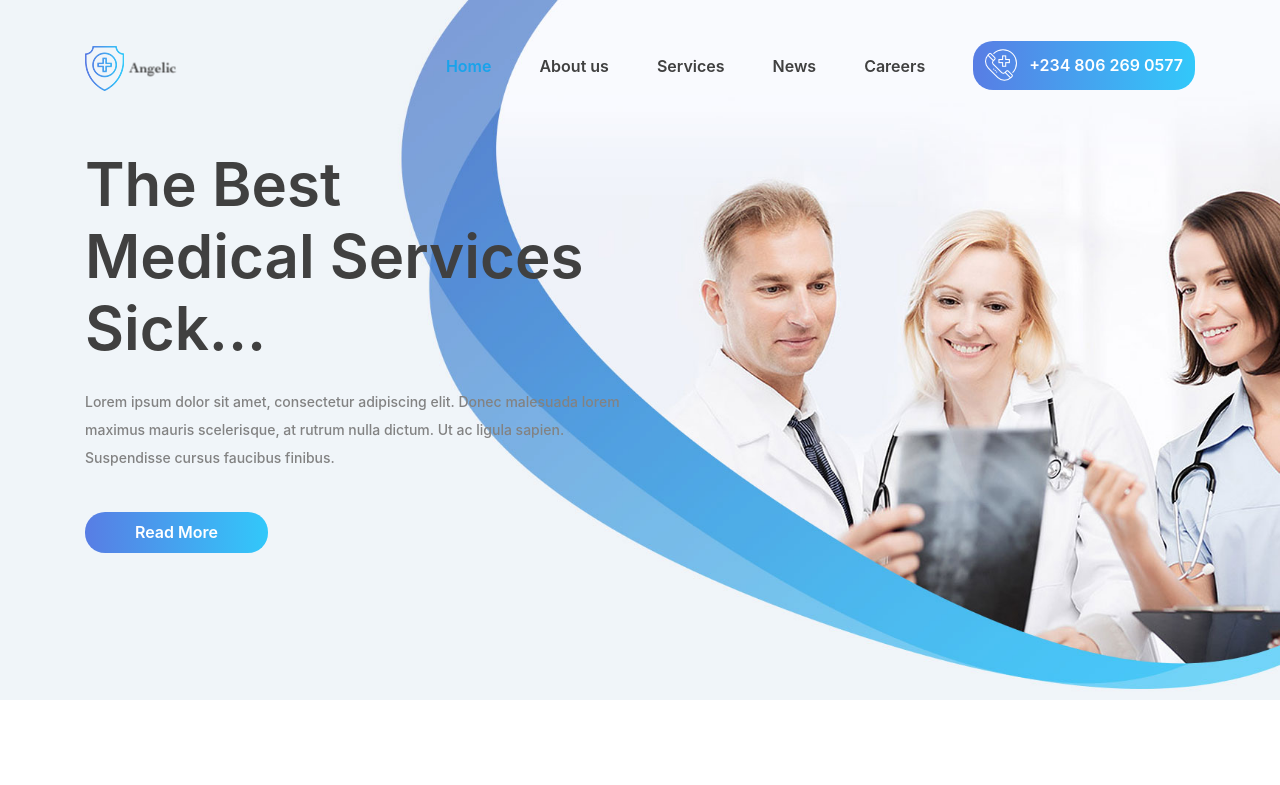
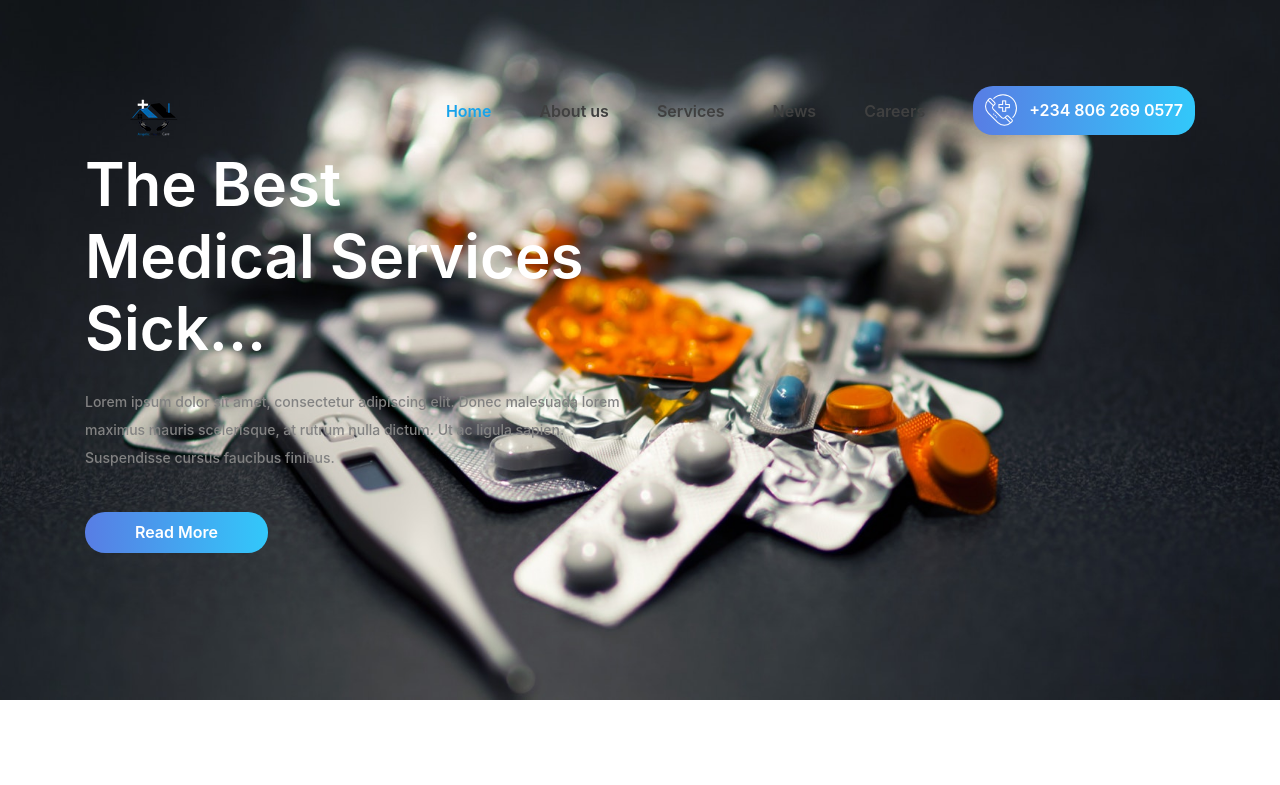
Before and after one commit to adedamolagig/angelichealthservices, a website with bundled scripts: page dist/index.html in a window 1280 px wide. Shown: the top 785 px of the page. Built offline with nearby package versions, Linux system fonts and the light colour scheme; files whose address does not match are found by name.

Commit message:
logo,background,textoverlay,banner

```diff
--- a/dist/index.html
+++ b/dist/index.html
@@ -26,7 +26,7 @@
                 <div class="row">
                     <div class="col-12 d-flex flex-wrap justify-content-between align-items-center">
                         <div class="site-branding d-flex align-items-center">
-                           <a class="d-block" href="index.html" rel="home"><img class="d-block" src="images/logo.png" alt="logo"></a>
+                           <a class="d-block" href="index.html" rel="home"><img class="d-block" src="images/IMG_5330.PNG" alt="logo"></a>
                         </div><!-- .site-branding -->
 
                         <nav class="site-navigation d-flex justify-content-end align-items-center">
@@ -56,7 +56,7 @@
 
         <div class="swiper-container hero-slider">
             <div class="swiper-wrapper">
-                <div class="swiper-slide hero-content-wrap" style="background-image: url('images/hero.jpg')">
+                <div class="swiper-slide hero-content-wrap" style="background-image: url('images/sick.jpg')">
                     <div class="hero-content-overlay position-absolute w-100 h-100">
                         <div class="container h-100">
                             <div class="row h-100">
@@ -66,7 +66,7 @@
                                     </header><!-- .entry-header -->
 
                                     <div class="entry-content mt-4">
-                                        <p>Lorem ipsum dolor sit amet, consectetur adipiscing elit. Donec malesuada lorem maximus mauris scelerisque, at rutrum nulla dictum. Ut ac ligula sapien. Suspendisse cursus faucibus finibus.</p>
+                                        <p style="text-decoration-color: white">Lorem ipsum dolor sit amet, consectetur adipiscing elit. Donec malesuada lorem maximus mauris scelerisque, at rutrum nulla dictum. Ut ac ligula sapien. Suspendisse cursus faucibus finibus.</p>
                                     </div><!-- .entry-content -->
 
                                     <footer class="entry-footer d-flex flex-wrap align-items-center mt-4">
@@ -100,7 +100,7 @@
                     </div><!-- .hero-content-overlay -->
                 </div><!-- .hero-content-wrap -->
 
-                <div class="swiper-slide hero-content-wrap" style="background-image: url('images/hero.jpg')">
+                <div class="swiper-slide hero-content-wrap" style="background-image: url('images/lonely.jpg')">
                     <div class="hero-content-overlay position-absolute w-100 h-100">
                         <div class="container h-100">
                             <div class="row h-100">
@@ -578,7 +578,7 @@
                 <div class="row">
                     <div class="col-12 col-md-6 col-lg-4">
                         <div class="foot-about">
-                            <h2><a href="#"><img src="images/logo.png" alt=""></a></h2>
+                            <h2><a href="#"><img src="images/IMG_5330.PNG" alt=""></a></h2>
 
                             <p>Lorem ipsum dolor sit amet, consectetur adipiscing elit. Donec malesuada lorem maximus mauris scelerisque, at rutrum nulla dictum. Ut ac ligula sapien.</p>
 
--- a/dist/style.css
+++ b/dist/style.css
@@ -236,7 +236,7 @@ a:hover, a:active {
     font-size: 60px;
     font-weight: 600;
     line-height: 1.2;
-    color: #404040;
+    color: ;
 }
 
 .hero-content-overlay p {
```
Also changed, not shown: dist/careers.html (+1 -0 lines), dist/images/IMG_5330.PNG (added), dist/images/lonely.jpg (added), dist/images/sick.jpg (added), 1 other file.
